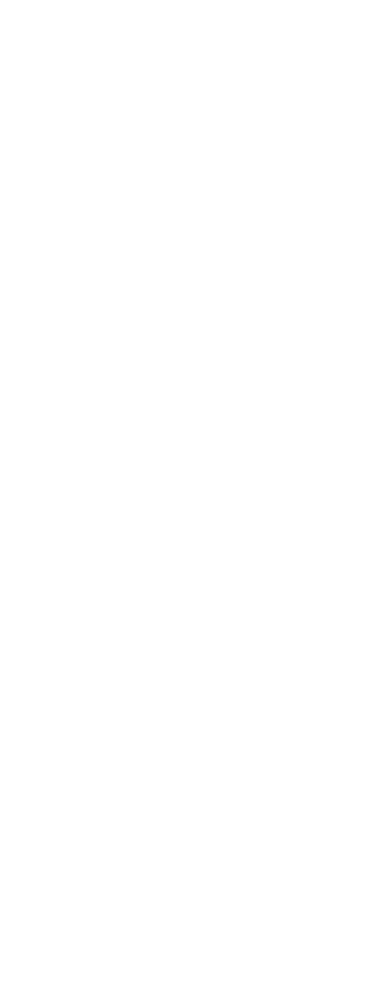
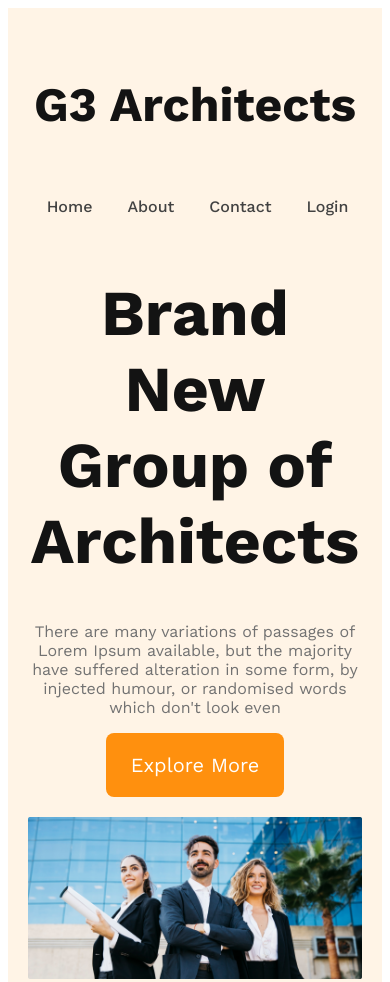
Before and after one commit to hbizahin/g3-architects-website, a plain HTML site: page index.html in a window 390 px wide. Shown: the top 982 px of the page. Before the commit the page ends 844 px from the top, so only its background shows below. Drawn offline with nearby package versions, Linux system fonts and the light colour scheme.

Commit message:
finished the header section with responsive for mobile and tablet devices

```diff
--- a/index.html
+++ b/index.html
@@ -7,6 +7,34 @@
     <link rel="stylesheet" href="styles/architect.css">
 </head>
 <body>
+    <header>
+        <nav>
+            <h3 class="nav-title">G3 Architects</h3>
+            <ul>
+                <li><a href="">Home</a></li>
+                <li><a href="">About</a></li>
+                <li><a href="">Contact</a></li>
+                <li><a href="">Login</a></li>
+            </ul>
+        </nav>
+        <div class="banner">
+            <div class="banner-content">
+                <h1 class="banner-title">Brand New Group of Architects</h1>
+            <p class="banner-description">There are many variations of passages of Lorem Ipsum available, but the majority have suffered alteration in some form, by injected humour, or randomised words which don't look even</p>
+            <button class="btn-primary">Explore More</button>
+            </div>
+            <img src="images/banner.png" alt="">
+        </div>
 
+
+    </header>
+    <main>
+
+
+    </main>
+    <footer>
+
+
+    </footer>
 </body>
 </html>
--- a/styles/architect.css
+++ b/styles/architect.css
@@ -0,0 +1,80 @@
+/* Work Sans font from google font */
+@import url('https://fonts.googleapis.com/css2?family=Work+Sans:wght@400;500;600;700;800&display=swap');
+/* Shared Styles */
+* {
+    font-family: 'Work Sans', sans-serif;
+}
+.btn-primary{
+    border-radius: 8px;
+    background: #FF900E;
+    padding: 20px 25px;
+    color: #fff;
+    font-size: 1.25rem;
+    cursor: pointer;
+    border: 0;
+}
+header{
+    background: rgba(255, 144, 14, 0.10);
+    padding: 50px 240px;
+}
+nav{
+    display: flex;
+    justify-content: space-between;
+    align-items: center;
+}
+.nav-title{
+    font-size: 3rem;
+    font-weight: 700;
+    color: #131313;
+}
+nav > ul{
+    display: flex;
+}
+nav li{
+    list-style: none;
+    margin-right: 35px;
+    font-size: 1rem;
+    font-weight: 500;
+}
+nav li a{
+    text-decoration: none;
+    color: #424242;
+}
+/* Banner Styles */
+.banner-content{
+    max-width: 800px;
+    text-align: center;
+    margin: 0 auto;
+}
+.banner-title{
+    font-size: 4rem;
+    font-weight: 700;
+    color: #131313;
+}
+.banner-description{
+    color: #727272;
+}
+.banner img{
+    width: 100%;
+    margin-top: 20px;
+}
+
+/* Responsive media queries */
+/* Mobile devices */
+@media screen and (max-width: 576px) {
+    header{
+        padding: 20px;
+    }
+    nav {
+        flex-direction: column;
+    }
+}
+/* Tablet or medium devices */
+@media screen and (min-width: 576px) and (max-width: 960px){
+    header{
+        padding: 50px;
+    }
+    nav {
+        flex-direction: column;
+    }
+}
```
